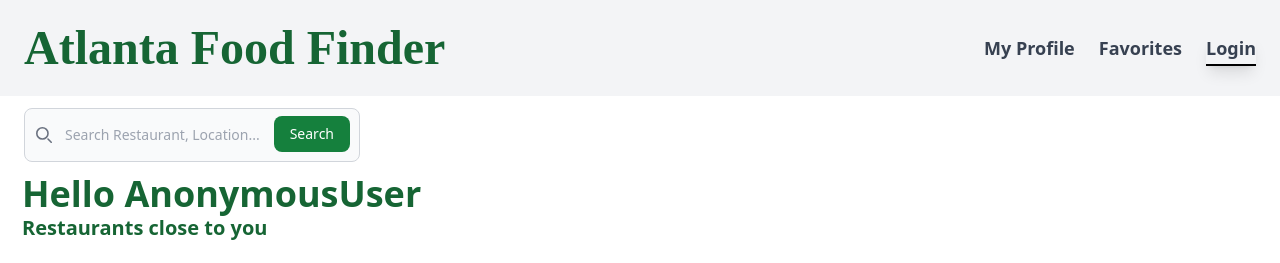
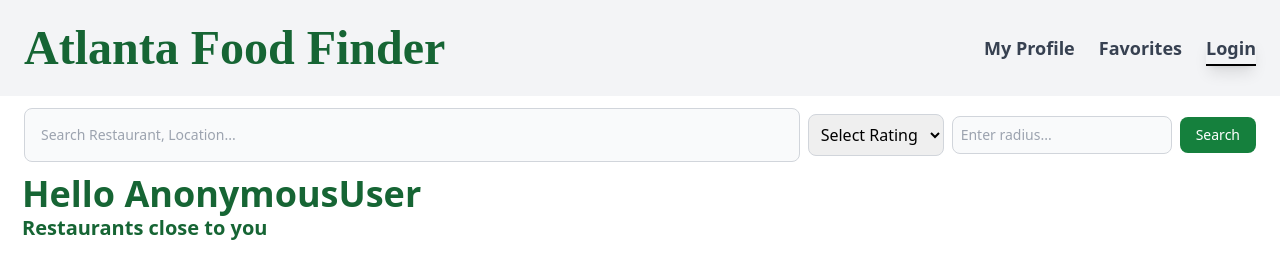
Before and after one commit to Basavatia-Shreyas/AtlantaFoodFinder, a Django app: template AtlantaFoodFinder/FoodFinder/templates/FoodFinder/home.html in a window 1280 px wide. Shown: the top 263 px of the page. Run offline with Django 5.2, Linux system fonts and the light colour scheme; the template is opened without the code that fills it, so the values that code supplies are empty; some libraries are stand-ins or nearby versions.

Commit message:
working filters

```diff
--- a/AtlantaFoodFinder/FoodFinder/templates/FoodFinder/home.html
+++ b/AtlantaFoodFinder/FoodFinder/templates/FoodFinder/home.html
@@ -27,18 +27,29 @@
 {% csrf_token %}
 {% include 'FoodFinder/navbar.html' %}
 
-<form class="px-6 py-3 max-w-sm" method="POST">
-  {% csrf_token %}
-    <label for="default-search" class="mb-2 text-sm font-medium text-gray-900 sr-only dark:text-white">Search</label>
-    <div class="relative">
-        <div class="absolute inset-y-0 start-0 flex items-center ps-3 pointer-events-none">
-            <svg class="w-4 h-4 text-gray-500 dark:text-gray-400" aria-hidden="true" xmlns="http://www.w3.org/2000/svg" fill="none" viewBox="0 0 20 20">
-                <path stroke="currentColor" stroke-linecap="round" stroke-linejoin="round" stroke-width="2" d="m19 19-4-4m0-7A7 7 0 1 1 1 8a7 7 0 0 1 14 0Z"/>
-            </svg>
-        </div>
-          <input name="search" class="block w-full p-4 ps-10 text-sm text-gray-900 border border-gray-300 rounded-lg bg-gray-50 focus:ring-green-500 focus:border-green-500 dark:bg-gray-700 dark:border-gray-600 dark:placeholder-gray-400 dark:text-white dark:focus:ring-green-500 dark:focus:border-green-500" placeholder="Search Restaurant, Location..." />
-          <button type="submit" class="text-white absolute end-2.5 bottom-2.5 bg-green-700 hover:bg-green-800 focus:ring-4 focus:outline-none focus:ring-green-300 font-medium rounded-lg text-sm px-4 py-2 dark:bg-green-600 dark:hover:bg-green-700 dark:focus:ring-green-800">Search</button>
-        </div>
+<form method="GET" action="{% url 'index' %}" class="flex items-center justify-start px-6 py-3 max-w-full">
+  <div class="relative flex-grow mr-2 w-700 h-full"> <!-- Set the width to 700px -->
+      <label for="default-search" class="mb-2 text-sm font-medium text-gray-900 sr-only dark:text-white">Search</label>
+      {% csrf_token %}
+      <input type="text" name="search" class="block w-full p-4 text-sm text-gray-900 border border-gray-300 rounded-lg bg-gray-50 focus:ring-green-500 focus:border-green-500 dark:bg-gray-700 dark:border-gray-600 dark:placeholder-gray-400 dark:text-white dark:focus:ring-green-500 dark:focus:border-green-500" placeholder="Search Restaurant, Location..." />
+  </div>
+
+  <div class="mr-2"> <!-- Remove flex-grow for this element -->
+      <select name="rating" class="block p-2 border border-gray-300 rounded-lg">
+          <option value="">Select Rating</option>
+          <option value="1">1 Star</option>
+          <option value="2">2 Stars</option>
+          <option value="3">3 Stars</option>
+          <option value="4">4 Stars</option>
+          <option value="5">5 Stars</option>
+      </select>
+  </div>
+
+  <div class="mr-2"> <!-- Remove flex-grow for this element -->
+      <input type="number" name="radius" min="1" class="block p-2 text-sm text-gray-900 border border-gray-300 rounded-lg bg-gray-50 focus:ring-green-500 focus:border-green-500 dark:bg-gray-700 dark:border-gray-600 dark:placeholder-gray-400 dark:text-white dark:focus:ring-green-500 dark:focus:border-green-500" placeholder="Enter radius..." />
+  </div>
+
+  <button type="submit" class="text-white bg-green-700 hover:bg-green-800 focus:ring-4 focus:outline-none focus:ring-green-300 font-medium rounded-lg text-sm px-4 py-2 dark:bg-green-600 dark:hover:bg-green-700 dark:focus:ring-green-800">Search</button>
 </form>
 
 <p class='font-bold text-gray-700 text-green-800 text-4xl' style='padding-left: 22px;'>Hello {{request.user}}</p>
@@ -65,7 +76,7 @@
 
 <div>
   <h2 class='font-bold text-gray-700 text-green-800 text-4xl' style='padding-left: 22px;'>{{request.user.profile.favoriteCuisine}} restaurants for you</h2>
-  <div class="grid grid-cols-3 gap-10 w-3/4"> <!-- Adjusted gap for spacing -->
+  <div class="grid grid-cols-3 gap-10 w-3/4 pt-5"> <!-- Adjusted gap for spacing -->
 
     {% for restaurant in cuisine %}
     {% include 'FoodFinder/restaurant_card.html' %}
```
Also changed, not shown: AtlantaFoodFinder/FoodFinder/views.py (+44 -2 lines).
